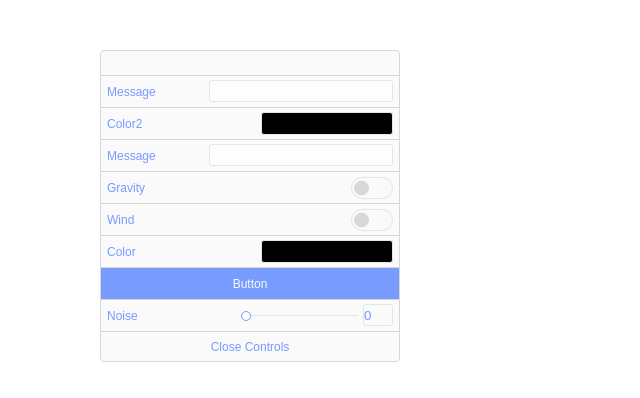
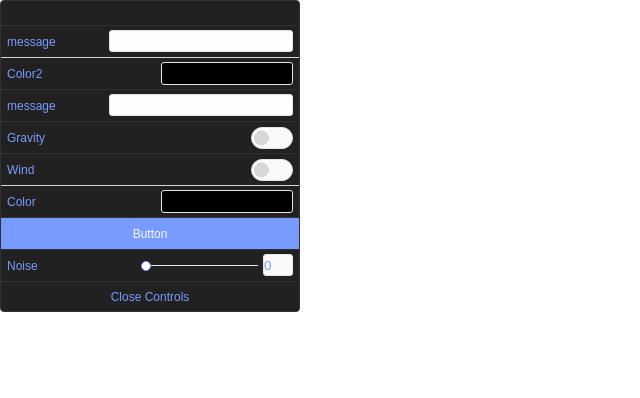
Before and after one commit to pizza3/react-gui-controller, a React app: page / in a window 1280 px wide. Shown: the top 398 px of the page, without its empty margins (0-640 px from the left). Built offline with nearby package versions, Linux system fonts and the light colour scheme.

Commit message:
added black theme

```diff
--- a/src/App.js
+++ b/src/App.js
@@ -36,14 +36,14 @@ class App extends Component{
 	render(){
 		return(
 			<ReactController>
-				<InputText val={this.state.val} lable='message' onChange={this.handleInput}/>
+				<InputText val={this.state.val} label='message' onChange={this.handleInput}/>
 				<Color label='Color2'/>
-				<InputText val={this.state.val2} onChange={this.handleInput2}/>
+				<InputText val={this.state.val2} label='message' onChange={this.handleInput2}/>
 				<CheckBox label='Gravity' />
 				<CheckBox label='Wind' />
 				<Color label='Color'/>
 				<Button label='Button'/>
-				<ProgessSlider/>
+				<ProgessSlider label='Noise'/>
 
 			</ReactController>
 		);
--- a/src/components/Button.js
+++ b/src/components/Button.js
@@ -1,5 +1,5 @@
 import React,{Component} from 'react';
-
+import {buttonStyle} from './Styles/buttonStyles';
 class Button extends Component{
 	constructor(props){
 		super(props);
@@ -9,21 +9,11 @@ class Button extends Component{
 	}
 
 	render(){
-		const style={
-			'position':'relative',
-			'width':'100%',
-			'height':'32px',
-			'background':'#779BFF',
-			'border':'none',
-			'borderTop': '1px solid #D6D6D6',
-			'fontSize':'12px',
-			'fontWeight': '100'	,
-			'cursor':'pointer',
-			'color':'rgb(250, 250, 250)',
-			'outline': 'none'
-		};
 		return(
-			<button style={style}>{this.props.label}</button>
+			<div>
+				<button className={this.props.theme?'buttonStyle dark':'buttonStyle'}>{this.props.label}</button>
+				<style jsx>{buttonStyle}</style>
+			</div>
 		);
 	}
 }
--- a/src/components/CheckBox.js
+++ b/src/components/CheckBox.js
@@ -1,14 +1,13 @@
 import React,{Component} from 'react';
-
+import {label, container} from './Styles/commonStyles';
+import Container from './Container';
 class CheckBox extends Component{
 	constructor(props){
 		super(props);
 		this.state={
 			value:false
 		};
-
-		this.handleInputChange=this.handleInputChange.bind(this);
-
+		this.handleInputChange = this.handleInputChange.bind(this);
 	}
 
 	handleInputChange(e){
@@ -19,34 +18,11 @@ class CheckBox extends Component{
 
 	render() {
 		return (
-			<div className='container'>
-				<div className='label'>{this.props.label}</div>
+			<Container {...this.props} label={this.props.label}>
 				<input id={'switch'+this.props.num} name='view' type="checkbox" hidden checked={this.state.value} onChange={this.handleInputChange} />
 				<label htmlFor={'switch'+this.props.num} className={'switch'+this.props.num}></label>
 				<style jsx>
 					{`
-					.label{
-						position: relative;
-						float: left;
-						padding-top: 5px;
-						padding-left: 4px;
-						font-weight: 100;
-						font-size: 12px;
-						color: rgb(119, 155, 255);
-					}
-					.container{
-						position: relative;
-						width: 100%;
-						height: 32px;
-						border-top: 1px solid rgb(214, 214, 214);
-						font-family: sans-serif;
-						padding-top: 4px;
-						padding-left: 2px;
-						padding-right: 2px;
-						overflow:hidden;
-						transition:.4s;
-					}
-
 					.switch${this.props.num}{
 						display: inline-block;
 						float:right;
@@ -70,7 +46,7 @@ class CheckBox extends Component{
 						content: "";
 						display: block;
 						width: 13px;
-   						height: 13px;
+						height: 13px;
 						border-radius: 50%;
 						position: absolute;
 						top: 50%;
@@ -111,12 +87,9 @@ class CheckBox extends Component{
 						background: rgba(131, 177, 84, 0.075);
 						transform: translate3d(100%, -50%, 0) scale(3);
 					}
-
-
-
-			`}
+            `}
 				</style>
-			</div>
+			</Container>
 		);
 	}
 }
--- /dev/null
+++ b/src/components/Container.js
@@ -0,0 +1,16 @@
+import React from 'react';
+import {label, container} from './Styles/commonStyles';
+
+const Container=(props)=>{
+	return(
+		<div className={props.theme?'container dark':'container'}>
+			<div className='label'>{props.label}</div>
+			{props.children}
+			<style jsx>{label}</style>
+			<style jsx>{container}</style>
+		</div>
+	);
+};
+
+
+export default Container;
--- a/src/components/InputText.js
+++ b/src/components/InputText.js
@@ -1,4 +1,7 @@
 import React,{Component} from 'react';
+import {label, container} from './Styles/commonStyles';
+import {textInput} from './Styles/textInput';
+import Container from './Container';
 
 class InputText extends Component{
 	constructor(props){
@@ -22,46 +25,14 @@ class InputText extends Component{
 	}
 
 	render(){
-		const style={
-			'position':'relative',
-			'width':'100%',
-			'height': '32px',
-			'borderTop': '1px solid #D6D6D6',
-			'fontFamily': 'sans-serif',
-			'paddingTop': '4px',
-			'paddingLeft': '2px',
-			'paddingRight': '2px'
-		};
+		return(
+			<Container {...this.props} label={this.props.label}>
 
-		const label={
-			'position':'relative',
-			'float':'left',
-			'paddingTop': '5px',
-			'paddingLeft':'4px',
-			'fontWeight': '100'	,
-			'fontSize':'12px',
-			'color':'#779BFF'
-		};
-
-		const input={
-			'position':'relative',
-			'float':'right',
-			'height':'22px',
-			'marginRight':'4px',
-			'borderRadius': '3px',
-			'background':'rgb(253, 253, 253)',
-			'border':'1px solid #E5E5E5',
-			'outline': 'none',
-			'color':'#779BFF',
-			'paddingLeft': '5px',
-			'fontWeight': '500'
-
-		};
-		return(
-			<div id='input-text' style={style}>
-				<div style={label}>Message</div>
-				<input type='text' style={input} value={this.state.val} onChange={this.handleChange} />
-			</div>
+				<input type='text' className='inputText' value={this.state.val} onChange={this.handleChange} />
+				<style jsx>{label}</style>
+				<style jsx>{container}</style>
+				<style jsx>{textInput}</style>
+			</Container>
 		);
 	}
 }
--- a/src/components/ProgressSlider.js
+++ b/src/components/ProgressSlider.js
@@ -1,5 +1,7 @@
 import React , {Component} from 'react';
-import './GlobalStyle';
+import {label, container} from './Styles/commonStyles';
+import Container from './Container';
+
 class ProgessSlider extends Component{
 	constructor(props){
 		super(props);
@@ -18,8 +20,7 @@ class ProgessSlider extends Component{
 
 	render(){
 		return(
-			<div className='container'>
-				<div className='label'>Noise</div>
+			<Container {...this.props} label={this.props.label}>
 				<input type='text' value={this.state.value}/>
 				<input
 					type="range"
@@ -29,28 +30,10 @@ class ProgessSlider extends Component{
 					value={this.state.value}
 					onChange={this.handleRange}
 				/>
+				<style jsx>{label}</style>
+				<style jsx>{container}</style>
 				<style jsx>
 					{`
-                    .container{
-                        position: relative;
-                        width: 100%;
-                        height: 32px;
-                        border-top: 1px solid rgb(214, 214, 214);
-                        font-family: sans-serif;
-                        padding-top: 4px;
-                        padding-left: 2px;
-                        padding-right: 2px;
-					}
-
-					.label{
-						position: relative;
-    					float: left;
-    					padding-top: 5px;
-    					padding-left: 4px;
-    					font-weight: 100;
-    					font-size: 12px;
-    					color: rgb(119, 155, 255);
-					}
 
 					input[type="range"] {
 						position:relative;
@@ -99,7 +82,8 @@ class ProgessSlider extends Component{
 
                 `}
 				</style>
-			</div>
+			</Container>
+
 		);
 	}
 }
--- a/src/components/ReactController.js
+++ b/src/components/ReactController.js
@@ -1,4 +1,5 @@
 import React,{Component} from 'react';
+import { controllerStyle } from './Styles/controllerStyles';
 
 class ReactController extends Component{
 	constructor(props){
@@ -9,7 +10,8 @@ class ReactController extends Component{
 			pos:{
 				x:100,
 				y:50
-			}
+			},
+			dark:true
 		};
 		this.handleHide=this.handleHide.bind(this);
 
@@ -29,7 +31,8 @@ class ReactController extends Component{
 
 			return React.cloneElement(child, {
 			  key: i,
-			  num:i
+			  num:i,
+			  theme:this.state.dark
 			//   data,
 			//   liveUpdate,
 			//   labelWidth,
@@ -40,61 +43,15 @@ class ReactController extends Component{
 
 	render(){
 		return(
-			<div id='controller-body' className='controller-body' onMouseMove={this.handleDragMove} >
+			<div id='controller-body' className={this.state.dark?'controller-body dark':'controller-body'} onMouseMove={this.handleDragMove} >
 				<div className='drag'/>
 				<div className={this.state.hide?'container hide':'container'}>
 					{this.renderChildren()}
 
 				</div>
-				<div onClick={this.handleHide} className='control-button'>{this.state.hide?'Open Controls':'Close Controls'}</div>
+				<div onClick={this.handleHide} className={this.state.dark?'control-button control-button-dark':'control-button'}>{this.state.hide?'Open Controls':'Close Controls'}</div>
 				<style jsx>
-					{`
-					.controller-body{
-						position: fixed;
-						width: 300px;
-						height: auto;
-						background: rgb(250, 250, 250);
-						border: 1px solid rgb(214, 214, 214);
-						// left: 50px;
-						border-radius: 4px;
-						overflow: hidden;
-						transform:translate(${this.state.pos.x}px,${this.state.pos.y}px);
-					}
-
-					.container{
-						position: relative;
-						width: 100%;
-						transition: 0.4s;
-						max-height:100vh;
-						overflow: hidden;
-					}
-
-					.hide{
-						max-height:0px;
-					}
-
-					.drag{
-						position: relative;
-						width: 100%;
-						height: 24px;
-					}
-
-					.control-button{
-						position: relative;
-						width: 100%;
-						height: 30px;
-						text-align: center;
-						background: rgb(250, 250, 250);
-						color: rgb(119, 155, 255);
-						font-family: sans-serif;
-						font-size: 12px;
-						padding-top: 8px;
-						font-weight: 100;
-						cursor: pointer;
-                        border-top: 1px solid rgb(214, 214, 214);
-					}
-
-				`}
+					{controllerStyle}
 				</style>
 			</div>
 		);
--- /dev/null
+++ b/src/components/Styles/buttonStyles.js
@@ -0,0 +1,24 @@
+import css from 'styled-jsx/css';
+
+export const buttonStyle = css`
+    .buttonStyle{
+        position: relative;
+        width: 100%;
+        height: 32px;
+        background: rgb(119, 155, 255);
+        border-top: 1px solid rgb(214, 214, 214);
+        border-right: none;
+        border-bottom: none;
+        border-left: none;
+        border-image: initial;
+        font-size: 12px;
+        font-weight: 100;
+        cursor: pointer;
+        color: rgb(250, 250, 250);
+        outline: none;
+    }
+
+    .dark{
+        border-top: 1px solid #313131;
+    }
+    `;
--- /dev/null
+++ b/src/components/Styles/commonStyles.js
@@ -0,0 +1,36 @@
+import css from 'styled-jsx/css';
+
+export const label =css`
+        .label{
+        position: relative;
+        float: left;
+        padding-top: 5px;
+        padding-left: 4px;
+        font-weight: 100;
+        font-size: 12px;
+        color: rgb(119, 155, 255);
+        -webkit-touch-callout: none;
+        -webkit-user-select: none;
+        -khtml-user-select: none;
+        -moz-user-select: none;
+        -ms-user-select: none;
+        user-select: none;
+    }
+`;
+
+export const container= css`
+    .container{
+        position: relative;
+        width: 100%;
+        height: 32px;
+        border-top: 1px solid rgb(214, 214, 214);
+        font-family: sans-serif;
+        padding-top: 4px;
+        padding-left: 2px;
+        padding-right: 2px;
+    }
+
+    .dark{
+        border-top: 1px solid #313131;
+    }
+    `;
--- /dev/null
+++ b/src/components/Styles/controllerStyles.js
@@ -0,0 +1,55 @@
+import css from 'styled-jsx/css';
+
+export const controllerStyle = css`
+    .controller-body{
+        position: fixed;
+        width: 300px;
+        height: auto;
+        background: rgb(250, 250, 250);
+        border: 1px solid rgb(214, 214, 214);
+        border-radius: 4px;
+        overflow: hidden;
+    }
+
+    .dark{
+        background:#212121;
+        border: 1px solid #313131;
+    }
+
+    .container{
+        position: relative;
+        width: 100%;
+        transition: 0.4s;
+        max-height:100vh;
+        overflow: hidden;
+    }
+
+    .hide{
+        max-height:0px;
+    }
+
+    .drag{
+        position: relative;
+        width: 100%;
+        height: 24px;
+    }
+
+    .control-button{
+        position: relative;
+        width: 100%;
+        height: 30px;
+        text-align: center;
+        color: rgb(119, 155, 255);
+        font-family: sans-serif;
+        font-size: 12px;
+        padding-top: 8px;
+        font-weight: 100;
+        cursor: pointer;
+        border-top: 1px solid rgb(214, 214, 214);
+    }
+
+    .control-button-dark{
+        border-top: 1px solid #313131;
+
+    }
+    `;
--- /dev/null
+++ b/src/components/Styles/textInput.js
@@ -0,0 +1,18 @@
+import css from 'styled-jsx/css';
+
+
+export const textInput = css`
+.inputText{
+    position: relative;
+    float: right;
+    height: 22px;
+    margin-right: 4px;
+    border-radius: 3px;
+    background: rgb(253, 253, 253);
+    border: 1px solid rgb(229, 229, 229);
+    outline: none;
+    color: rgb(119, 155, 255);
+    padding-left: 5px;
+    font-weight: 500;
+}
+`;
```
Also changed, not shown: src/components/GlobalStyle.js (deleted, +0 -16 lines), 1 other file (tests, documents, lock files or other folders).
